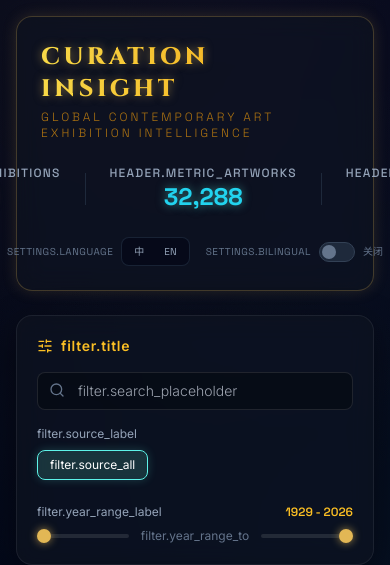
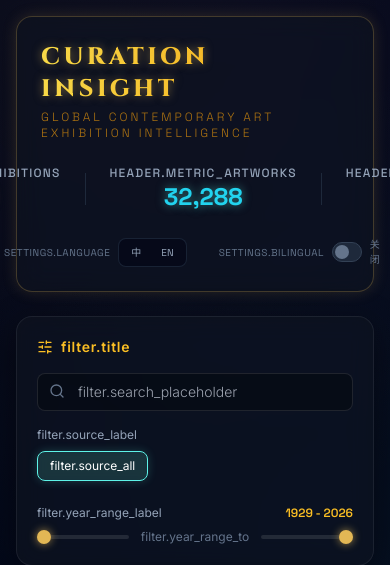
Before and after one commit to Golden0Voyager/auto-curation, a FastAPI app: page / in a window 390 px wide; the page is wider, and only the part inside the window is pictured. Shown: the top 565 px of that part. Run offline with FastAPI, Linux system fonts and the light colour scheme; data that the repository does not hold is empty; some libraries are stand-ins or nearby versions.

Commit message:
fix(web): adjust header responsive breakpoint and language bar layout
Switch header flex breakpoint from md to lg for better mid-size screens.
Restructure language/bilingual controls with fixed width and centered alignment.

调整 Header 响应式断点，重构语言切换区域布局。

Co-Authored-By: Claude Opus 4.7 <noreply@anthropic.com>

```diff
--- a/src/web/templates/index.html
+++ b/src/web/templates/index.html
@@ -38,7 +38,7 @@
   <div class="max-w-[1800px] mx-auto p-4 md:p-6 lg:p-8 flex flex-col min-h-screen gap-6">
 
     <!-- HEADER: Cinematic Branding & Macro Metrics -->
-    <header class="glass-panel p-6 flex flex-col md:flex-row justify-between items-center gap-6 border-b gold-glow-border">
+    <header class="glass-panel p-6 flex flex-col lg:flex-row justify-between items-center gap-6 border-b gold-glow-border">
       <div class="flex flex-col gap-1 items-center md:items-start">
         <h1 class="header-title text-2xl md:text-3xl lg:text-4xl font-extrabold text-transparent bg-clip-text bg-gradient-to-r from-yellow-300 via-amber-400 to-amber-600 gold-glow">
           CURATION INSIGHT
@@ -69,10 +69,10 @@
           </div>
         </div>
 
-        <div class="h-8 w-[1px] bg-slate-800 hidden md:block"></div>
+      </div>
 
       <!-- Language & Bilingual Settings -->
-        <div class="flex items-center gap-4">
+      <div class="w-[280px] flex items-center justify-center lg:justify-end gap-4 shrink-0">
         <div class="flex items-center gap-2">
           <span class="text-[10px] text-slate-500 uppercase tracking-wider font-space" data-i18n="settings.language">语言</span>
           <div class="flex items-center p-0.5 bg-slate-950/60 rounded-lg border border-slate-800/80">
@@ -81,6 +81,8 @@
           </div>
         </div>
 
+        <div class="h-4 w-[1px] bg-slate-800"></div>
+
         <div class="flex items-center gap-2">
           <span class="text-[10px] text-slate-500 uppercase tracking-wider font-space" data-i18n="settings.bilingual">双语对照</span>
           <button id="bilingual-toggle-btn" class="relative w-9 h-5 rounded-full bg-slate-800 border border-slate-700 transition-all duration-300" onclick="toggleBilingual()">
@@ -88,8 +90,6 @@
           </button>
           <span id="bilingual-status-text" class="text-[10px] text-slate-500 font-space" data-i18n="settings.bilingual_off">关闭</span>
         </div>
-        </div>
-
       </div>
     </header>
 
```
Lines whose indentation alone changed are shown as unchanged.
